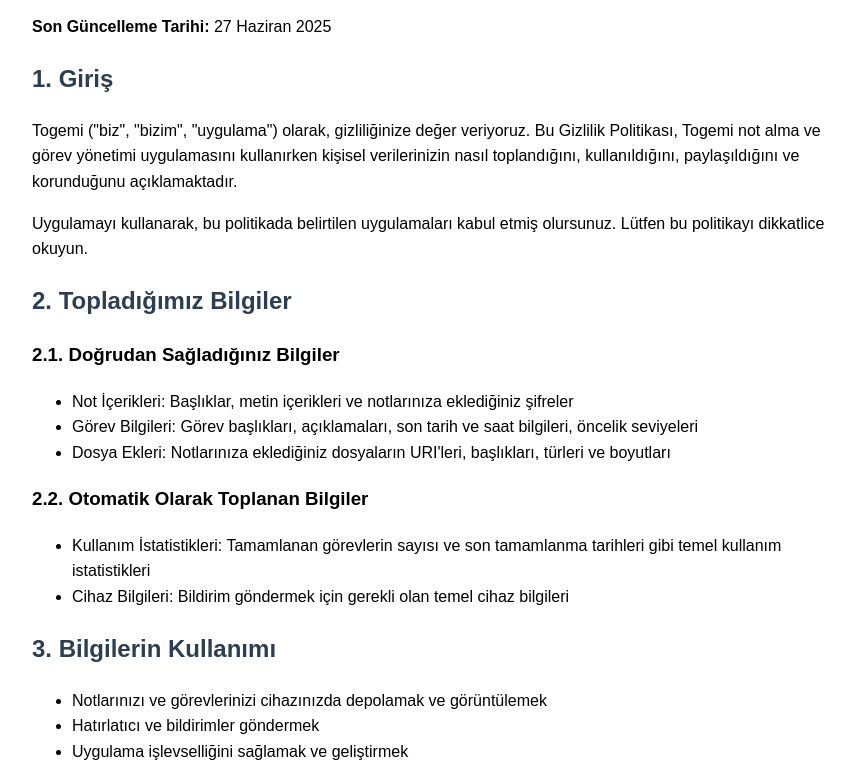
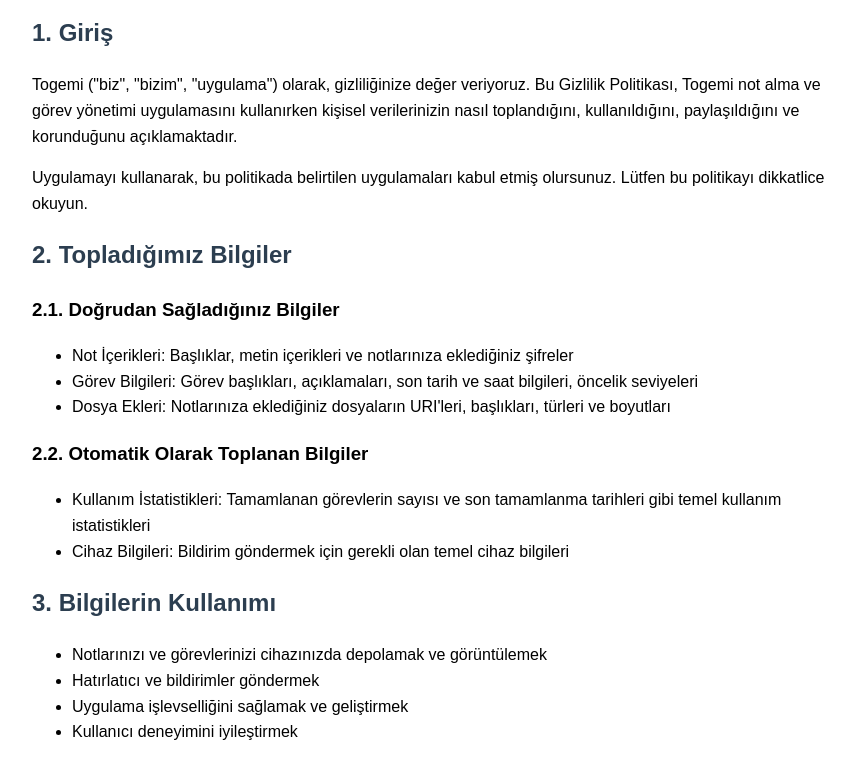
Before and after one commit to mahmutgunduz1/privacy_policy, a plain HTML site: page index.html in a window 1280 px wide. Shown: the part 100-862 px from the top of the page, without its empty margins (208-1063 px from the left). Drawn offline with Linux system fonts and the light colour scheme.

Commit message:
Update index.html
Last update

```diff
--- a/index.html
+++ b/index.html
@@ -12,7 +12,7 @@
 </head>
 <body>
   <h1>Togemi Gizlilik Politikası</h1>
-  <p><strong>Son Güncelleme Tarihi:</strong> 27 Haziran 2025</p>
+
 
   <h2>1. Giriş</h2>
   <p>Togemi ("biz", "bizim", "uygulama") olarak, gizliliğinize değer veriyoruz. Bu Gizlilik Politikası, Togemi not alma ve görev yönetimi uygulamasını kullanırken kişisel verilerinizin nasıl toplandığını, kullanıldığını, paylaşıldığını ve korunduğunu açıklamaktadır.</p>
```
